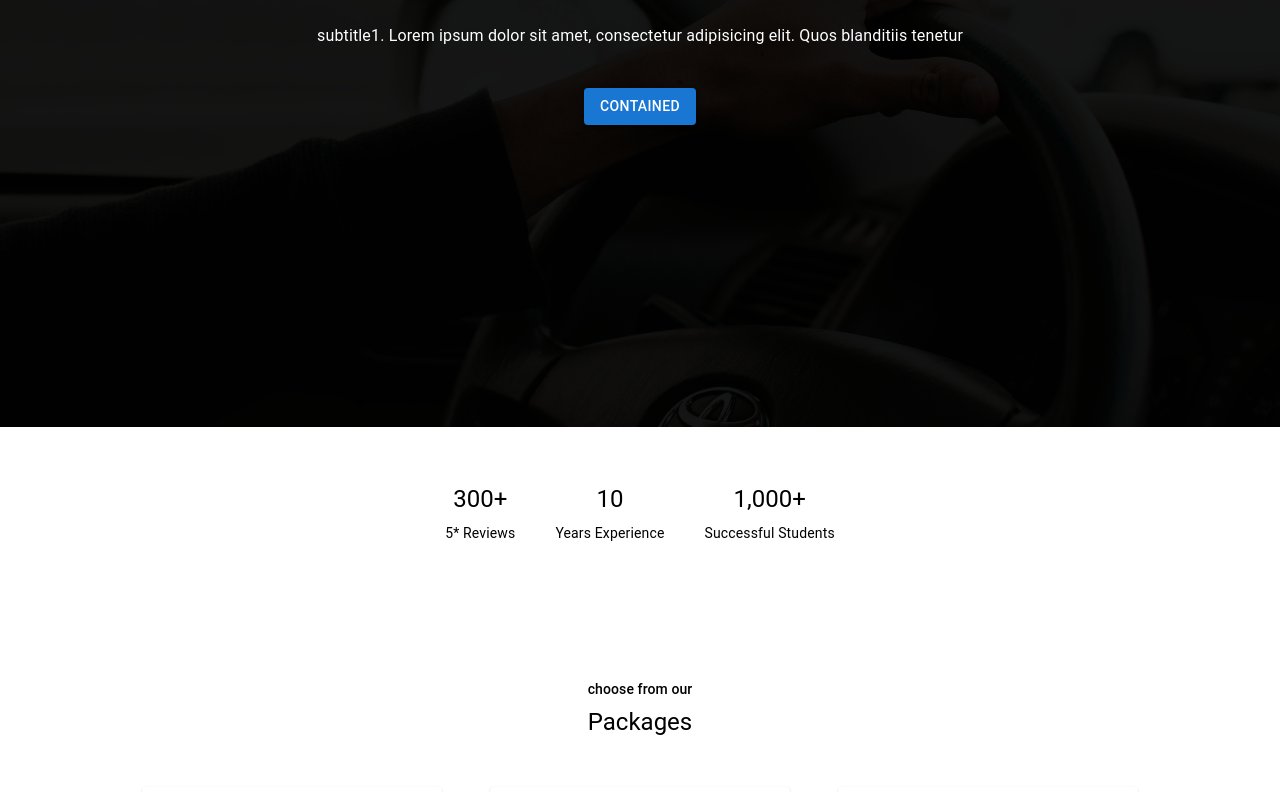
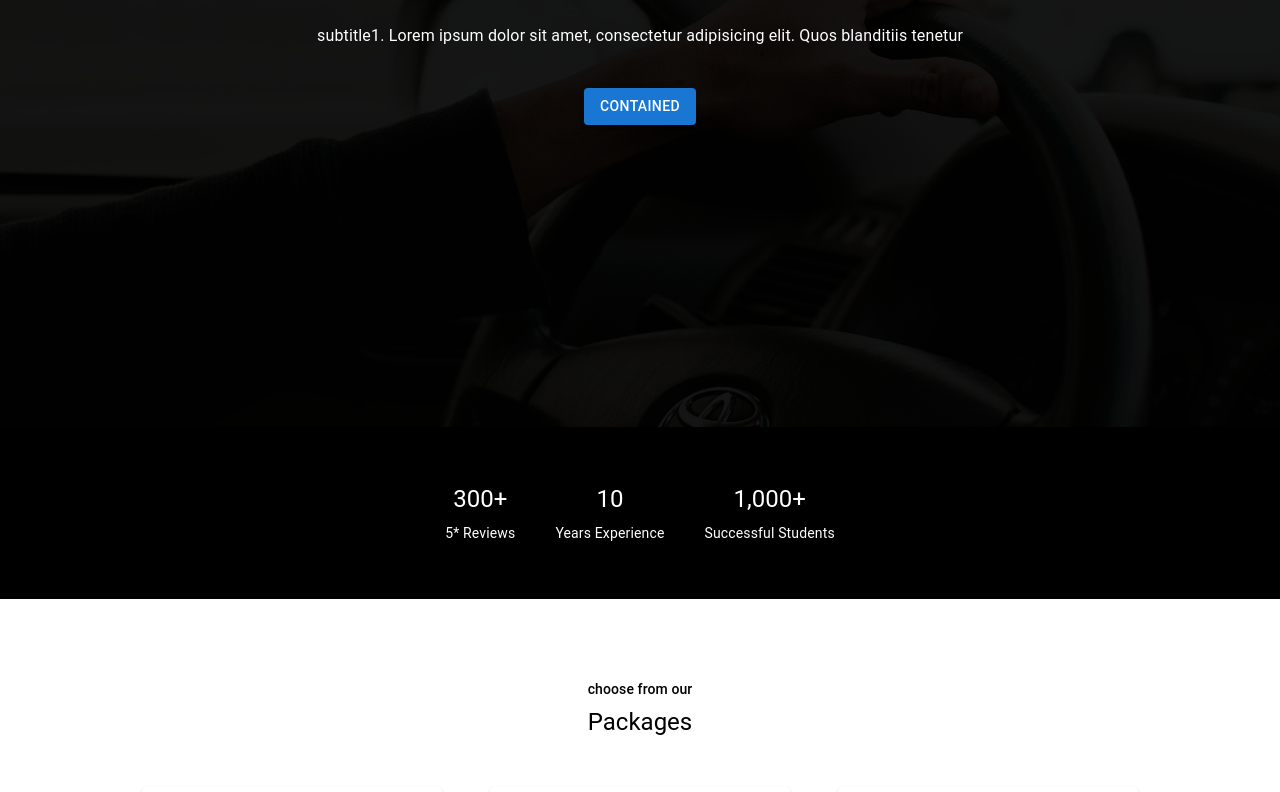
Before and after one commit to WatipasoChirambo/Stick, a Next.js app: page / in a window 1280 px wide. Shown: the part 373-1165 px from the top of the page. Built offline with nearby package versions, Linux system fonts and the light colour scheme.

Commit message:
more levels

```diff
--- a/components/Levels.js
+++ b/components/Levels.js
@@ -3,7 +3,7 @@ import Typography from "@mui/material/Typography";
 
 function Levels() {
   return (
-    <div className="flex gap-10 bg-black-600 justify-center items-center p-14">
+    <div className="flex gap-10 bg-black justify-center items-center p-14 text-white">
       <div className="grid place-items-center text-center">
         <Typography variant="h5" gutterBottom>
           300+
```
